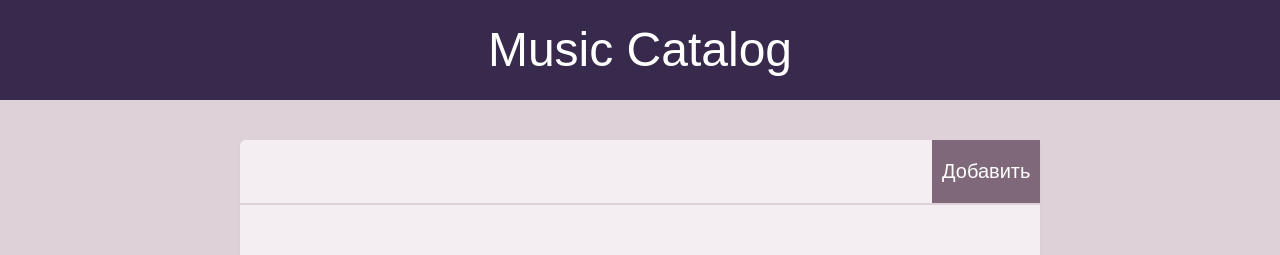
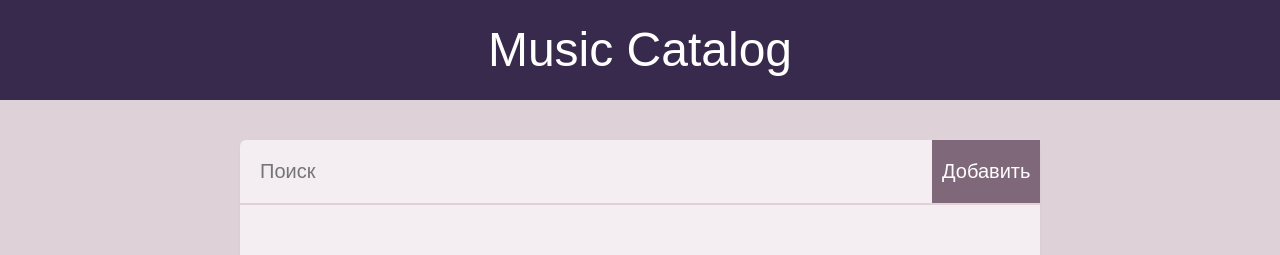
Before and after one commit to IInspectorGadget/MusicCatalog, a React (Vite) app: page / in a window 1280 px wide. Shown: the top 255 px of the page. Built offline with nearby package versions, Linux system fonts and the light colour scheme.

Commit message:
Add: filter block

```diff
--- a/src/components/MusicList/Header/Header.jsx
+++ b/src/components/MusicList/Header/Header.jsx
@@ -5,7 +5,7 @@ import Form from "@components/Form";
 
 import s from "./Header.module.scss";
 
-const Header = () => {
+const Header = ({ filter, setFilter }) => {
   const [isVisible, setIsVisible] = useState(false);
 
   const closeModal = useCallback(() => {
@@ -14,6 +14,9 @@ const Header = () => {
 
   return (
     <div className={s.root}>
+      <div className={s.filter}>
+        <input className={s.search} value={filter} placeholder='Поиск' onChange={(e) => setFilter(e.currentTarget.value)} />
+      </div>
       <button className={s.addButton} onClick={() => setIsVisible(true)}>
         Добавить
       </button>
--- a/src/components/MusicList/Header/Header.module.scss
+++ b/src/components/MusicList/Header/Header.module.scss
@@ -1,6 +1,6 @@
 .root {
   display: flex;
-  flex-flow: row-reverse;
+  justify-content: space-between;
   border-bottom: var(--purpure200) 2px solid;
 }
 
@@ -18,3 +18,13 @@
     background-color: var(--purpure500);
   }
 }
+
+.filter {
+  display: flex;
+  width: 100%;
+}
+
+.search {
+  width: 100%;
+  padding: 20px;
+}
--- a/src/components/MusicList/Main/Main.jsx
+++ b/src/components/MusicList/Main/Main.jsx
@@ -1,5 +1,5 @@
 import { useSelector } from "react-redux";
-import { useCallback, useState } from "react";
+import { memo, useCallback, useState } from "react";
 import cx from "classnames";
 
 import Modal from "@components/Modal";
@@ -9,11 +9,22 @@ import Form from "@components/Form";
 
 import s from "./Main.module.scss";
 
-const Main = () => {
+const Main = memo(({ filter }) => {
   const [isVisible, setIsVisible] = useState(false);
   const [isEdit, setIsEdit] = useState(false);
   const [id, setId] = useState(null);
   const list = useSelector((state) => state.list.value);
+
+  const checkItem = useCallback(
+    (item) => {
+      if (!filter.length) {
+        console.log(1);
+        return true;
+      }
+      return ~item.author.toLowerCase().indexOf(filter.toLowerCase()) || ~item.title.toLowerCase().indexOf(filter.toLowerCase());
+    },
+    [filter],
+  );
 
   const closeModal = useCallback(() => {
     setIsVisible(false);
@@ -43,7 +54,9 @@ const Main = () => {
     <main className={s.root}>
       <Container>
         <ul className={s.list}>
-          {list.map((item) => (
+          {list
+            .filter((item) => checkItem(item))
+            .map((item) => (
               <li key={item.id} className={s.item}>
                 <div className={s.info}>
                   <p className={s.title}>{item.title}</p>
@@ -72,6 +85,8 @@ const Main = () => {
       )}
     </main>
   );
-};
+});
+
+Main.displayName = "Main";
 
 export default Main;
--- a/src/components/MusicList/MusicList.jsx
+++ b/src/components/MusicList/MusicList.jsx
@@ -3,14 +3,18 @@ import Container from "@components/Container";
 import Header from "./Header";
 import Main from "./Main";
 
+import useLocalStorage from "@src/hooks/useLocalStorage";
+
 import s from "./MusicList.module.scss";
 
 const MusicList = () => {
+  const [filter, setFilter] = useLocalStorage("MusicFilter", "");
+
   return (
     <section className={s.root}>
       <Container className={s.container}>
-        <Header />
-        <Main />
+        <Header setFilter={setFilter} filter={filter} />
+        <Main filter={filter} />
       </Container>
     </section>
   );
--- /dev/null
+++ b/src/hooks/useLocalStorage.js
@@ -0,0 +1,15 @@
+import { useState, useEffect } from "react";
+
+export default function useLocalStorage(name, defaultValue) {
+  const json = JSON.parse(localStorage.getItem(name));
+  if (!json) {
+    localStorage.setItem(name, JSON.stringify(defaultValue));
+  }
+  const [value, setValue] = useState(json);
+
+  useEffect(() => {
+    localStorage.setItem(name, JSON.stringify(value));
+  }, [name, value]);
+
+  return [value, setValue];
+}
```
Lines whose indentation alone changed are shown as unchanged.
